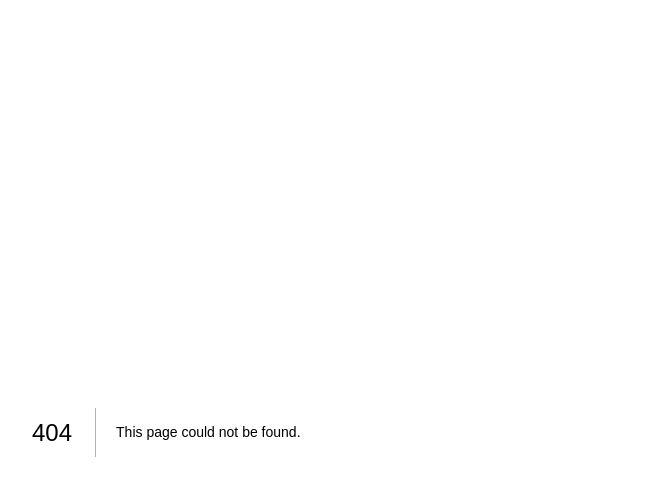
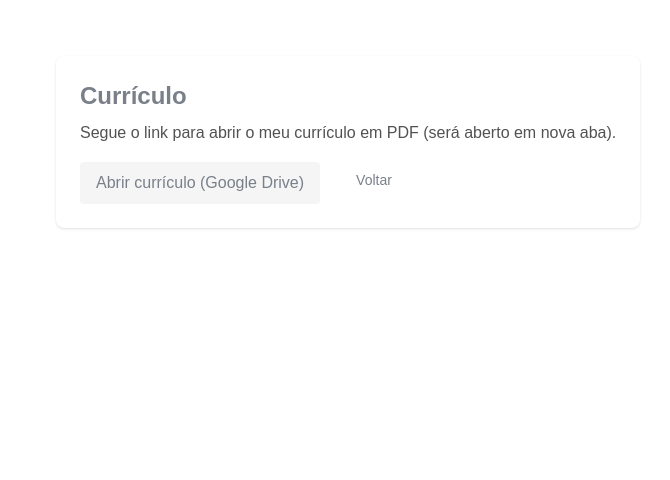
Before and after one commit to Dcerverizzo/cerverizzo, a Next.js app: page /resume in a window 1280 px wide. Before the commit this address had no page. Shown: the top 480 px of the page, without its empty margins (272-942 px from the left). Built offline with nearby package versions, Linux system fonts and the light colour scheme; no server answers.

Commit message:
feat: implement cv on site

```diff
--- a/src/app/components/Nav.tsx
+++ b/src/app/components/Nav.tsx
@@ -47,6 +47,16 @@ export default function Nav () {
                   </span>
                 </div>
               </Link>
+              <Link href="/resume">
+                <div className={`transition-all hover:text-neutral-800 dark:hover:text-neutral-200 flex align-middle ${isActive('/resume') ? 'text-neutral-800 dark:text-neutral-200' : 'text-neutral-500'}`}>
+                  <span className="relative py-1 px-2">
+                    currículo
+                    {isActive('/resume') && (
+                      <div className="absolute h-[1px] top-7 mx-2 inset-0 bg-neutral-200 dark:bg-neutral-800 z-[-1] dark:bg-gradient-to-r from-transparent to-neutral-900"></div>
+                    )}
+                  </span>
+                </div>
+              </Link>
             </div>
             <div className="ml-auto">
               <ThemeSwitcher />
--- /dev/null
+++ b/src/app/resume/page.tsx
@@ -0,0 +1,28 @@
+import React from 'react'
+import Link from 'next/link'
+
+const DRIVE_PDF_URL = process.env.NEXT_PUBLIC_RESUME_URL || 'https://drive.google.com/file/d/1CNJNoILKdnWzMjIb6hsmstEqM7CzYHQR/view?usp=sharing'
+
+export default function ResumePage () {
+  return (
+    <main className="min-h-screen p-6">
+      <div className="max-w-3xl mx-auto bg-white dark:bg-gray-900 rounded-lg shadow p-6">
+        <h1 className="text-2xl font-bold mb-2">Currículo</h1>
+        <p className="text-neutral-600 dark:text-neutral-400 mb-4">Segue o link para abrir o meu currículo em PDF (será aberto em nova aba).</p>
+
+        <div className="flex flex-col sm:flex-row gap-3">
+          <a
+            href={DRIVE_PDF_URL}
+            target="_blank"
+            rel="noopener noreferrer"
+            className="inline-block px-4 py-2 bg-neutral-100 dark:bg-neutral-800 rounded hover:bg-neutral-200 dark:hover:bg-neutral-700"
+          >
+            Abrir currículo (Google Drive)
+          </a>
+
+          <Link href="/" className="inline-block px-4 py-2 text-sm ml-0 sm:ml-2">Voltar</Link>
+        </div>
+      </div>
+    </main>
+  )
+}
```
